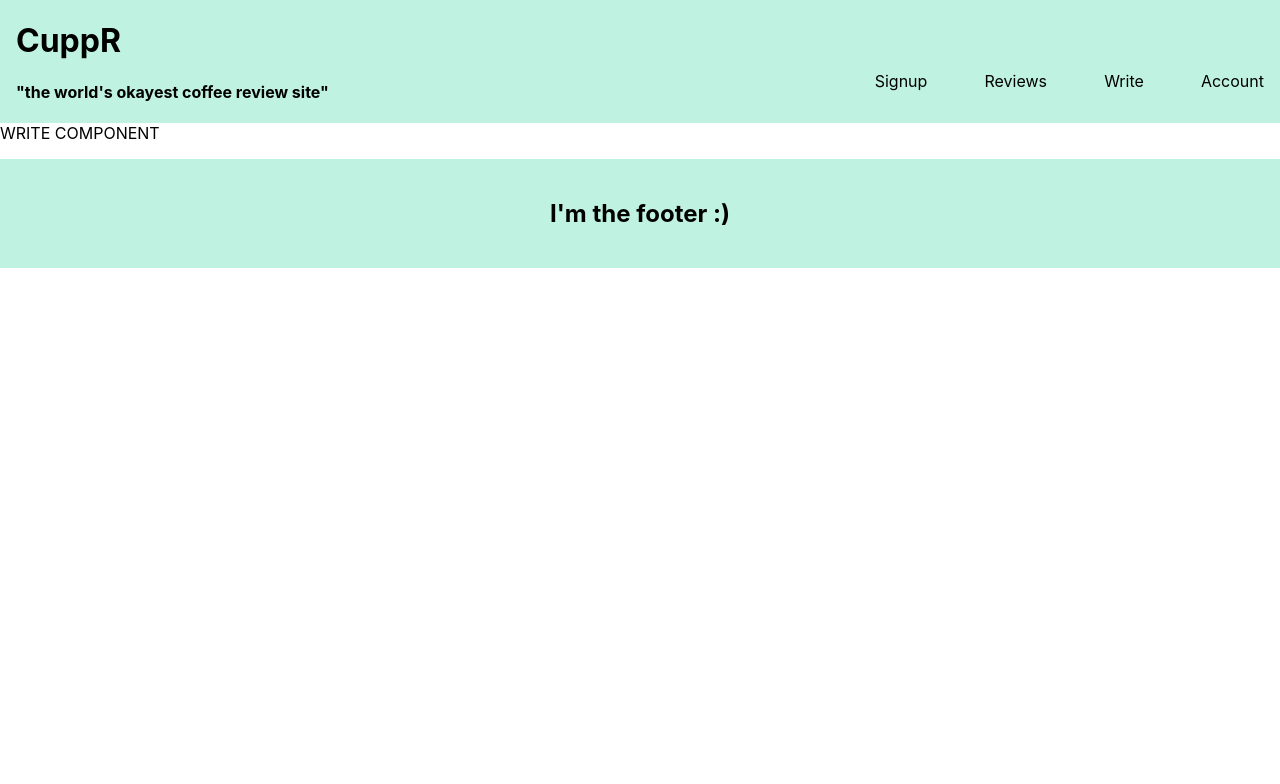
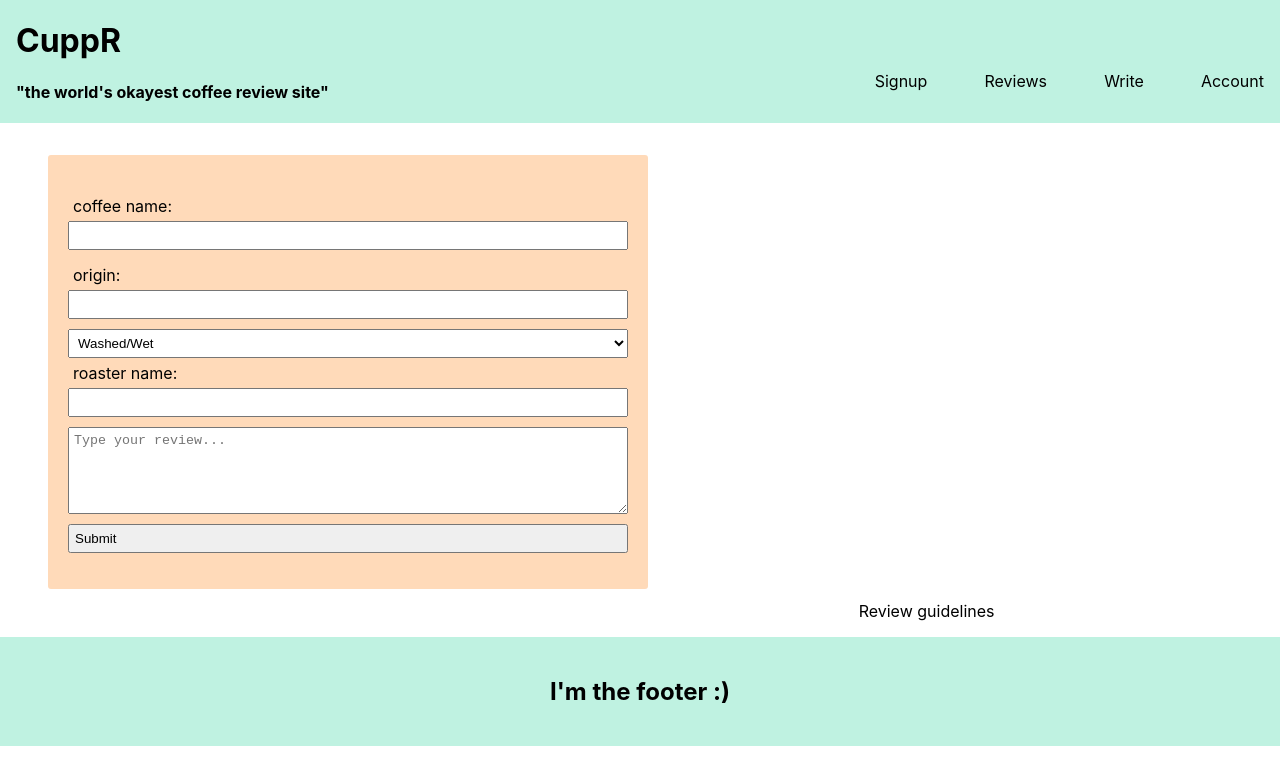
Before and after one commit to fumbl3b/cuppr-client, a React (Create React App) app: page /Write in a window 1280 px wide. Shown: the top 784 px of the page. Built offline with nearby package versions, Linux system fonts and the light colour scheme; no server answers.

Commit message:
additional styling

```diff
--- a/src/Components/App/App.css
+++ b/src/Components/App/App.css
@@ -6,3 +6,8 @@ a {
 a:hover {
   color: mediumseagreen;
 }
+
+.section {
+  display: flex;
+  align-content: center;
+}
--- a/src/Components/App/App.js
+++ b/src/Components/App/App.js
@@ -20,7 +20,7 @@ export default class App extends React.Component {
 
   constructor(props) {
     super(props);
-    this.state = { STORE };
+    this.state = { hasError: false, STORE };
   }
 
   componentDidMount() {
@@ -41,6 +41,18 @@ export default class App extends React.Component {
       })
   }
 
+  handleSubmitBasicAuth = e => {
+    e.PreventDefault();
+    const { username,password } = e.target;
+
+    console.log('login submitted');
+    console.log({ username, password });
+
+    username.value = '';
+    password.value = '';
+
+  }
+
   render(){
     let { coffee_review, comment } = this.state;
     let { navOptions } = this.state.STORE;
@@ -56,7 +68,9 @@ export default class App extends React.Component {
             />
             <Route
               path={'/Signup'}
-              component={SignupPage}
+              render={(props) => (
+                <SignupPage {...props} handleSubmitBasicAuth={this.handleSubmitBasicAuth} />
+              )}
             />
             <Route
               exact path={'/Reviews/:reviewId'}
--- /dev/null
+++ b/src/Components/Signup/Signup.css
@@ -0,0 +1,16 @@
+.login-form {
+  display: flex;
+  background-color: peachpuff;
+  margin: 2em;
+  padding: 1em 0;
+  border-radius: 3px;
+  text-align: center;
+}
+
+.login-form > * {
+  flex-direction: column;
+}
+
+.login-container {
+  justify-content: center;
+}
--- a/src/Components/Signup/Signup.js
+++ b/src/Components/Signup/Signup.js
@@ -1,5 +1,30 @@
 import React from 'react';
+import './Signup.css';
 
 export default function Signup (props) {
-  return <div>SIGNUP COMPONENT</div>;
+  const { error } = props;
+  return (
+    <section className='login-container'>
+      <form className='login-form' onSubmit={props.handleSubmitBasicAuth}>
+        <div role='alert'>
+          {error && <p>{error}</p>}
+        </div>
+        <div className='user-pass-entry'>
+          <label htmlFor='login-form-username'>
+            username:
+          </label>
+          <input required name='user_name' id='login-form-username' />
+          <label htmlFor='login-form-password'>
+            password:
+          </label>
+          <input required name='password' type='password' id='login-form-password' />
+        </div>
+        <button type='submit'>Login</button>
+      </form>
+    </section>
+  )
 }
+
+Signup.defaultProps = {
+  onLoginSuccess: () => {}
+}
--- /dev/null
+++ b/src/Components/Write/Write.css
@@ -0,0 +1,27 @@
+.write-form {
+  background-color: peachpuff;
+  margin: 2em;
+  padding: 1em 0;
+  border-radius: 3px;
+  text-align: center;
+  max-width: 600px;
+}
+
+.review-body {
+  justify-content: center;
+  text-align: left;
+  margin: 20px;
+  display: flex;
+  flex-direction: column;
+}
+
+.review-body > * {
+  text-align: left;
+  display: flex;
+  justify-content: flex-start;
+  padding: 5px;
+}
+
+input, textarea {
+  margin-bottom: 10px;
+}
--- a/src/Components/Write/Write.js
+++ b/src/Components/Write/Write.js
@@ -1,5 +1,51 @@
 import React from 'react';
+import LeftContainer from '../Container/LeftContainer';
+import RightContainer from '../Container/RightContainer';
+import './Write.css';
 
 export default function Write(props) {
-  return <div>WRITE COMPONENT</div>;
+
+  const handleSubmit = e => {
+    e.preventDefault();
+    const coffee_name = e.target.coffee_name;
+    console.log(coffee_name);
+  }
+
+  return(
+    <>
+    <LeftContainer>
+    <form className='write-form' onSubmit={handleSubmit} >
+      <div className='review-body'>
+          <label htmlFor='coffee_name'>coffee name:  </label>
+          <input required name='coffee_name' id='write-form-coffee_name' />
+          <label htmlFor='coffee_orign'>origin:  </label>
+          <input required name='coffee_origin' id='write-form-coffee_origin' />
+        <select required name='process_method' id='write-form-process_method'>
+          <option value='Washed/Wet'>Washed/Wet</option>
+          <option value='Honey'>Honey</option>
+          <option value='Pulped Natural'>Pulped Natural</option>
+          <option value='Natural/Dry'>Natural/Dry</option>
+          <option value='Lactic'>Lactic</option>
+          <option value='Other/Blend'>Other/Blend</option>
+        </select>
+        <label htmlFor='roaster_name'>roaster name:</label>
+        <input required name='roaster_name' id='write-form-roaster_name' />
+        <textarea
+          required
+          aria-label='Type your review...'
+          name='body'
+          id='body'
+          cols='30'
+          rows='5'
+          placeholder='Type your review...'
+        />
+        <button type='submit '>Submit</button>
+      </div>
+    </form>
+    </LeftContainer>
+    <RightContainer>
+      Review guidelines
+    </RightContainer>
+    </>
+  )
 }
--- a/src/Routes/SignupPage/SignupPage.js
+++ b/src/Routes/SignupPage/SignupPage.js
@@ -2,5 +2,5 @@ import React from 'react';
 import Signup from '../../Components/Signup/Signup.js';
 
 export default function SignupPage(props) {
-  return <Signup />;
+  return <Signup {...props} />;
 }
--- a/src/Routes/WritePage/WritePage.js
+++ b/src/Routes/WritePage/WritePage.js
@@ -2,5 +2,9 @@ import React from 'react';
 import Write from '../../Components/Write/Write';
 
 export default function WritePage(props) {
-  return <Write />;
+  return(
+    <section className='section'>
+      <Write />
+    </section>
+  )
 }
--- a/src/services/cuppr-api-service.js
+++ b/src/services/cuppr-api-service.js
@@ -16,6 +16,26 @@ const cupprApiService = {
         ? res.json().then(e => Promise.reject(e))
         : res.json()
       )
+  },
+  postReview(coffee_name, coffee_origin, process_method, roaster_name, body) {
+    return fetch(`${config.API_ENDPOINT}/reviews`, {
+      method: 'POST',
+      headers: {
+        'content-type': 'application/json',
+      },
+      body: JSON.stringify({
+        coffee_name,
+        coffee_origin,
+        process_method,
+        roaster_name,
+        body
+      })
+    })
+    .then(res =>
+      (!res.ok)
+        ? res.json().then(e => Promise.reject(e))
+        : res.json()
+        );
   }
 }
 
```
Also changed, not shown: src/Components/Utils/PrivateRoute.js (added, +22 -0 lines), src/Components/Utils/PublicRoute.js (added, +17 -0 lines), src/services/token-service.js (added, +21 -0 lines).
